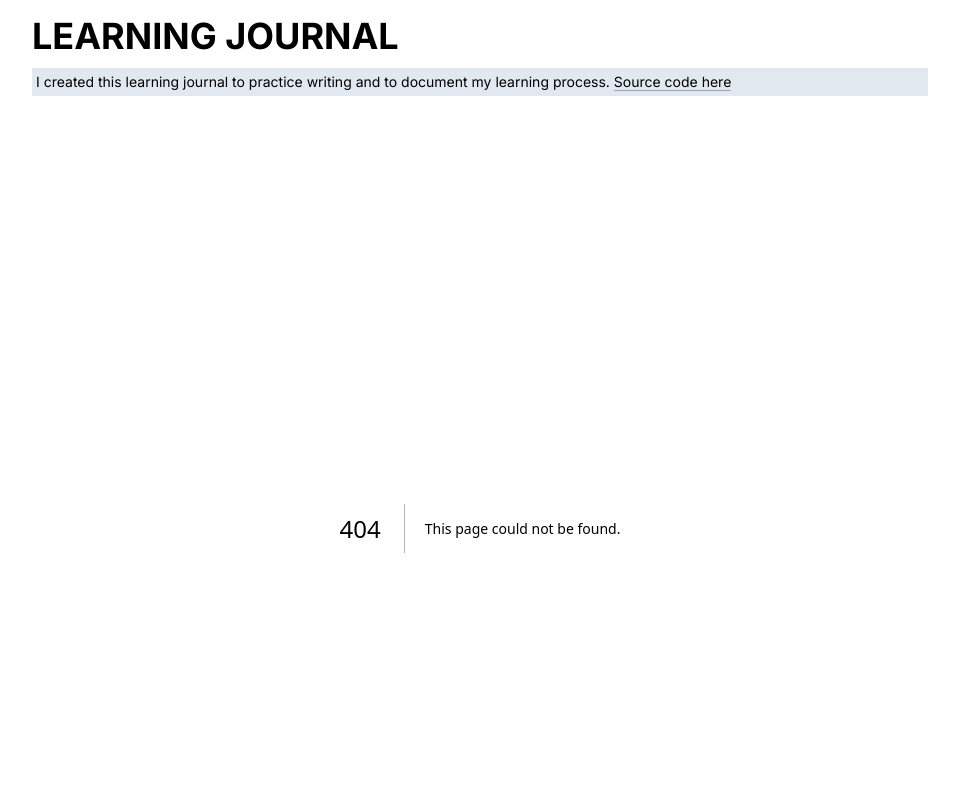
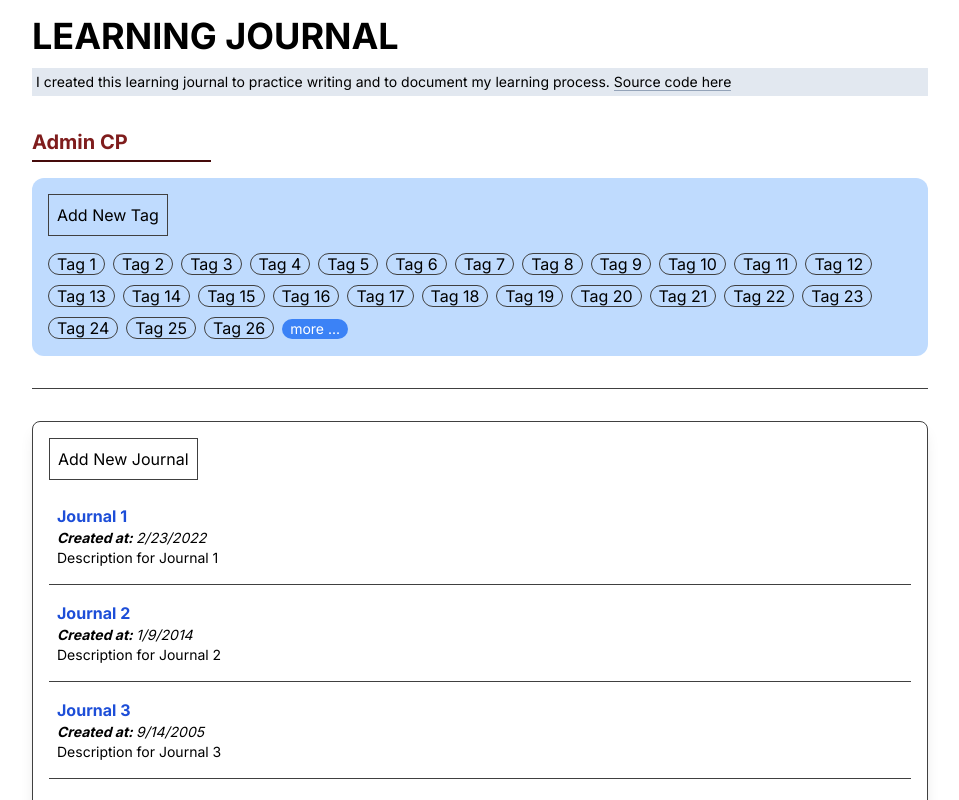
Before and after one commit to ledminh/learning-journal, a Next.js app: page /admin in a window 1280 px wide. Before the commit this address had no page. Shown: the top 800 px of the page, without its empty margins (160-1119 px from the left). Built offline with nearby package versions, Linux system fonts and the light colour scheme.

Commit message:
Finsh admin index page prototype

```diff
--- /dev/null
+++ b/src/app/admin/layout.tsx
@@ -0,0 +1,10 @@
+export default function AdminLayout(props: { children: React.ReactNode }) {
+  return (
+    <div className="flex flex-col gap-4">
+      <h1 className="inline-block w-1/5 border-b-2 border-red-950 pb-1 font-bold text-red-900 text-xl">
+        Admin CP
+      </h1>
+      <div>{props.children}</div>
+    </div>
+  );
+}
--- /dev/null
+++ b/src/app/admin/page.tsx
@@ -0,0 +1,199 @@
+import createSlug from "@/utils/createSlug";
+import Link from "next/link";
+
+export default function AdminPage() {
+  return (
+    <div className="flex flex-col gap-8">
+      <div className="bg-blue-200 p-4 rounded-xl flex flex-col gap-2 justify-start items-start">
+        <button className="border border-neutral-700 p-2 hover:bg-blue-300">
+          <span>Add New Tag</span>
+        </button>
+        <ul>
+          {tags.map((tag) => {
+            return (
+              <li key={tag.slug} className="inline-block mr-2 mt-2">
+                <Link
+                  href={`/admin/tag/${tag.slug}`}
+                  className="border border-neutral-700 px-2 hover:bg-neutral-200 rounded-xl"
+                >
+                  <span>{tag.name}</span>
+                </Link>
+              </li>
+            );
+          })}
+          <li className="inline-block mr-2 mt-2">
+            <button className="bg-blue-500 text-white px-2 rounded-xl hover:bg-blue-800 text-sm">
+              more ...
+            </button>
+          </li>
+        </ul>
+      </div>
+      <div className="h-[1px] bg-neutral-700" />
+      <div className="flex flex-col gap-4 items-start border border-neutral-700 p-4 shadow-lg rounded-lg">
+        <Link
+          href="/add-journal"
+          className="border border-neutral-700 p-2 hover:bg-blue-300 inline-block"
+        >
+          <span>Add New Journal</span>
+        </Link>
+        <ul className="flex flex-col gap-2 w-full">
+          {journals.map((journal) => {
+            return (
+              <li
+                key={journal.slug}
+                className="border-b border-neutral-700 pb-2"
+              >
+                <Link
+                  href={`/admin/edit-journal/${journal.slug}`}
+                  className="block hover:bg-blue-100 p-2"
+                >
+                  <p className="font-bold text-blue-700">{journal.title}</p>
+                  <p className="text-sm italic">
+                    <span className="font-bold">Created at: </span>
+                    {new Date(journal.createdAt).toLocaleDateString()}
+                  </p>
+                  <p className="text-sm">{journal.description}</p>
+                </Link>
+              </li>
+            );
+          })}
+          <li className="flex justify-end">
+            <button className="bg-neutral-500 p-1 text-white">more ...</button>
+          </li>
+        </ul>
+      </div>
+    </div>
+  );
+}
+
+/**********************
+ * Sample data
+ */
+const tags = [
+  {
+    slug: "tag-1",
+    name: "Tag 1",
+  },
+  {
+    slug: "tag-2",
+    name: "Tag 2",
+  },
+  {
+    slug: "tag-3",
+    name: "Tag 3",
+  },
+  {
+    slug: "tag-4",
+    name: "Tag 4",
+  },
+  {
+    slug: "tag-5",
+    name: "Tag 5",
+  },
+  {
+    slug: "tag-6",
+    name: "Tag 6",
+  },
+  {
+    slug: "tag-7",
+    name: "Tag 7",
+  },
+  {
+    slug: "tag-8",
+    name: "Tag 8",
+  },
+  {
+    slug: "tag-9",
+    name: "Tag 9",
+  },
+  {
+    slug: "tag-10",
+    name: "Tag 10",
+  },
+  {
+    slug: "tag-11",
+    name: "Tag 11",
+  },
+  {
+    slug: "tag-12",
+    name: "Tag 12",
+  },
+  {
+    slug: "tag-13",
+    name: "Tag 13",
+  },
+  {
+    slug: "tag-14",
+    name: "Tag 14",
+  },
+  {
+    slug: "tag-15",
+    name: "Tag 15",
+  },
+  {
+    slug: "tag-16",
+    name: "Tag 16",
+  },
+  {
+    slug: "tag-17",
+    name: "Tag 17",
+  },
+  {
+    slug: "tag-18",
+    name: "Tag 18",
+  },
+  {
+    slug: "tag-19",
+    name: "Tag 19",
+  },
+  {
+    slug: "tag-20",
+    name: "Tag 20",
+  },
+  {
+    slug: "tag-21",
+    name: "Tag 21",
+  },
+  {
+    slug: "tag-22",
+    name: "Tag 22",
+  },
+  {
+    slug: "tag-23",
+    name: "Tag 23",
+  },
+  {
+    slug: "tag-24",
+    name: "Tag 24",
+  },
+  {
+    slug: "tag-25",
+    name: "Tag 25",
+  },
+  {
+    slug: "tag-26",
+    name: "Tag 26",
+  },
+];
+
+const getRandomDate = (): string => {
+  const start = new Date(2000, 0, 1);
+  const end = new Date();
+  const randomDate = new Date(
+    start.getTime() + Math.random() * (end.getTime() - start.getTime())
+  );
+  return randomDate.toISOString();
+};
+
+const journals = Array.from({ length: 8 }).map((_, i) => {
+  const title = `Journal ${i + 1}`;
+  const slug = createSlug(title);
+
+  return {
+    title,
+    description: `Description for ${title}`,
+    slug,
+    tags: ["tag-1", "tag-2", "tag-3"],
+    createdAt: getRandomDate(),
+  };
+});
--- a/src/app/layout.tsx
+++ b/src/app/layout.tsx
@@ -22,7 +22,7 @@ export default function RootLayout({
         <div className="w-11/12 mx-auto pt-4 min-h-screen max-w-4xl flex flex-col justify-between">
           {/* Header - Body and SideBar here*/}
           <div className="flex flex-col gap-8">
-            <header className="col-span-7">
+            <header>
               <Header />
             </header>
             {/* Body and SideBar here*/}
--- /dev/null
+++ b/src/data/api/index.ts
@@ -0,0 +1,47 @@
+// index.tsx
+
+export namespace index {
+  function getJournalEntries() {
+    // Get 5 journal entries
+    // DEFAULT VALUES:
+    // limit: 5
+    // offset: 0
+    // filters: null
+    // sortBy: date
+    // sortOrder: desc
+  }
+
+  function getTags() {
+    // Last 10 tags
+  }
+
+  function getDates() {
+    // dates in the last 2 months
+    // count of journal entries for each date
+  }
+}
+
+export namespace tags {
+  function getTags() {
+    // All tags.
+    // No Journal Entries.
+  }
+}
+
+export namespace tag {
+  function getTag() {
+    // Tag with journal entries
+    // DEFAULT VALUES:
+    // limit: 5
+    // offset: 0
+    // filters: null
+    // sortBy: date
+    // sortOrder: desc
+  }
+}
+
+export namespace dates {
+  function getDates() {
+    // Last 10 dates with journal entries
+  }
+}
```
